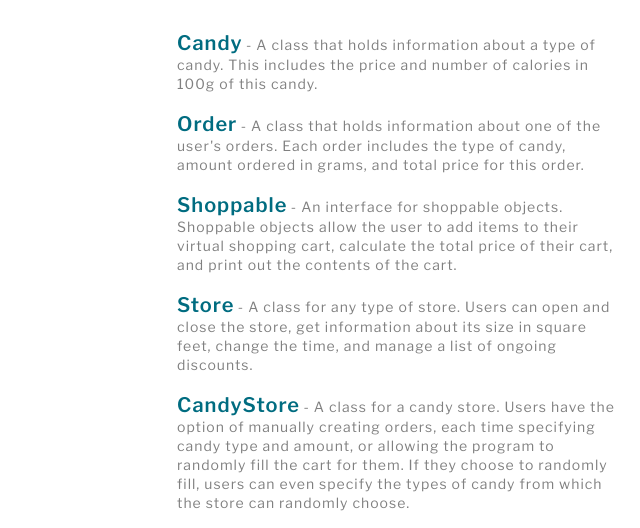
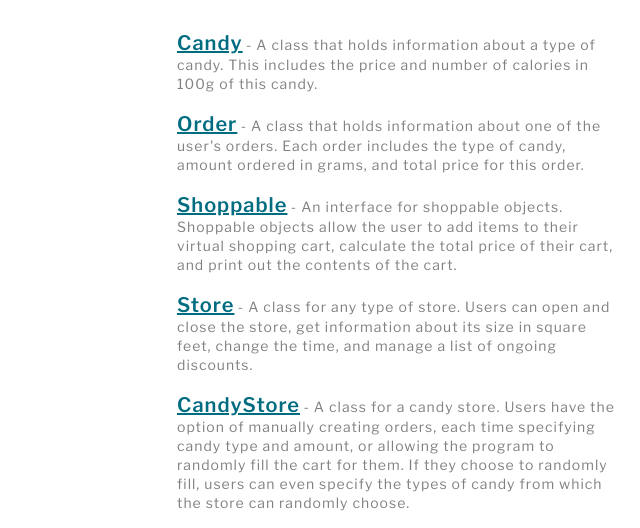
Before and after one commit to liallison/allisonliAPCS, a plain HTML site: page project.html in a window 1280 px wide. Shown: the part 327-855 px from the top of the page, 578-1218 px from the left. Drawn offline with nearby package versions, Linux system fonts and the light colour scheme.

Commit message:
Update style.css

```diff
--- a/style.css
+++ b/style.css
@@ -358,7 +358,6 @@ html {
 .final-project .project-content .text .candy p a{
 	color: #006C80;
 	font-size: 20px;
-	text-decoration: none;
 	font-weight: 600;
 }
 .final-project .project-content .text .order p{
@@ -370,7 +369,6 @@ html {
 .final-project .project-content .text .order p a{
 	color: #006C80;
 	font-size: 20px;
-	text-decoration: none;
 	font-weight: 600;
 }
 .final-project .project-content .text .shoppable p{
@@ -382,7 +380,6 @@ html {
 .final-project .project-content .text .shoppable p a{
 	color: #006C80;
 	font-size: 20px;
-	text-decoration: none;
 	font-weight: 600;
 }
 .final-project .project-content .text .store p{
@@ -394,7 +391,6 @@ html {
 .final-project .project-content .text .store p a{
 	color: #006C80;
 	font-size: 20px;
-	text-decoration: none;
 	font-weight: 600;
 }
 .final-project .project-content .text .candystore p{
@@ -406,7 +402,6 @@ html {
 .final-project .project-content .text .candystore p a{
 	color: #006C80;
 	font-size: 20px;
-	text-decoration: none;
 	font-weight: 600;
 }
 .final-project .project-content .text .candystoredriver p{
@@ -418,7 +413,6 @@ html {
 .final-project .project-content .text .candystoredriver p a{
 	color: #006C80;
 	font-size: 20px;
-	text-decoration: none;
 	font-weight: 600;
 }
 .final-project .samples{
```
